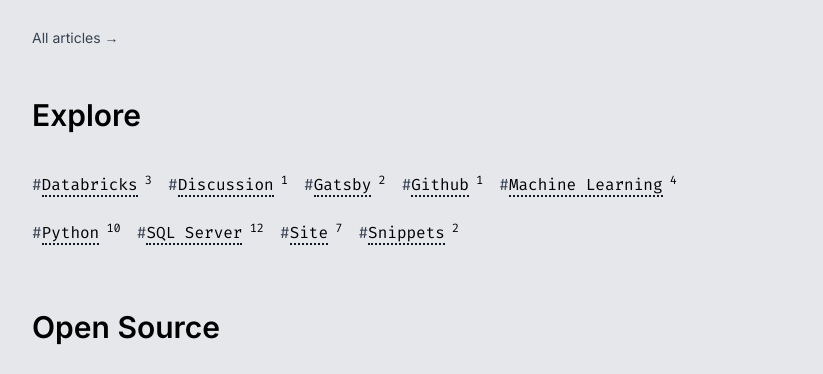
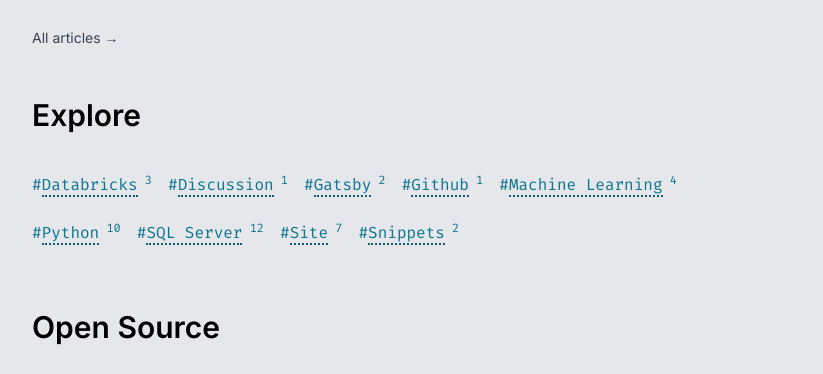
Before and after one commit to andrewvillazon/andrewvillazon.com, a Gatsby site: page / in a window 1280 px wide. Shown: the part 935-1309 px from the top of the page, without its empty margins (228-1051 px from the left). Built offline with nearby package versions, Linux system fonts and the light colour scheme; Gatsby itself is replaced by a stand-in of ours.

Commit message:
Adjust Tags for Dark Mode

```diff
--- a/src/components/Tags.jsx
+++ b/src/components/Tags.jsx
@@ -9,10 +9,10 @@
         <Link
           key={tag.fieldValue}
           to={`/tags/${kebabCase(tag.fieldValue)}`}
-          className="font-mono mr-4 mb-3 pt-2 pb-1"
+          className="font-mono mr-4 mb-3 pt-2 pb-1 text-cyan-700 dark:text-yellow-500"
         >
-          <span className="text-gray-700">#</span>
-          <span className="border-b-2 border-dotted border-gray-900">{tag.fieldValue}</span>
+          <span>#</span>
+          <span className="border-b-2 border-dotted border-cyan-800 dark:border-yellow-500">{tag.fieldValue}</span>
           <sup>
             &nbsp;{tag.totalCount}
           </sup>
```
